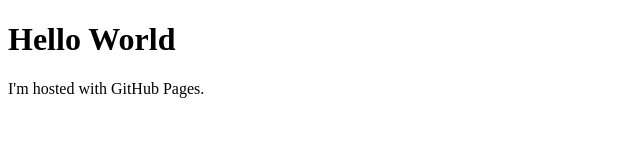
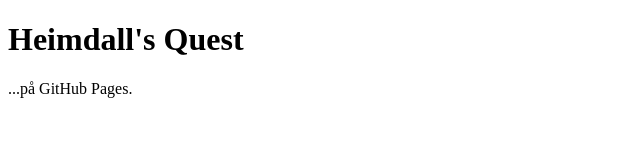
Before and after one commit to heimdallsquest/heimdallsquest, a plain HTML site: page index.html in a window 1280 px wide. Shown: the whole page, without its empty margins (0-640 px from the left). Drawn offline with Linux system fonts and the light colour scheme.

Commit message:
Endret tekst på index.html

```diff
--- a/index.html
+++ b/index.html
@@ -1,7 +1,7 @@
 <!DOCTYPE html>
 <html>
 <body>
-<h1>Hello World</h1>
-<p>I'm hosted with GitHub Pages.</p>
+<h1>Heimdall's Quest</h1>
+<p>...på GitHub Pages.</p>
 </body>
 </html>
```
